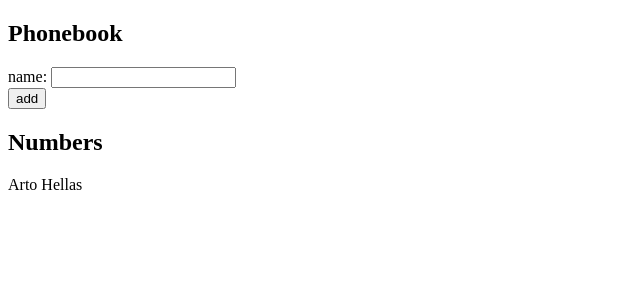
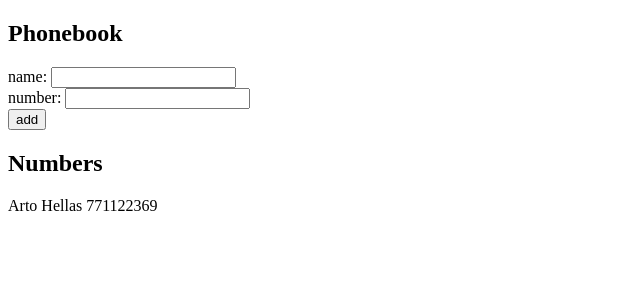
Before and after one commit to PasiduRanasinghe/FullstackOpen-Exercises, a React (Vite) app in the folder part2/phonebook/: page / in a window 1280 px wide. Shown: the top 300 px of the page, without its empty margins (0-640 px from the left). Built offline with nearby package versions, Linux system fonts and the light colour scheme.

Commit message:
Exercise 2.7

```diff
--- a/part2/phonebook/src/App.jsx
+++ b/part2/phonebook/src/App.jsx
@@ -1,17 +1,22 @@
 import { useState } from "react";
 
 const App = () => {
-  const [persons, setPersons] = useState([{ name: "Arto Hellas" }]);
+  const [persons, setPersons] = useState([{ name: "Arto Hellas", number: 771122369 }]);
   const [newName, setNewName] = useState("");
-  //check for matches and return true if there is a match
+  const [newNumber, setNewNumber] = useState();
+  //check for name matches and return true if there is a match
   const checkPersonsMatches = (name) => {
     const hasMatch = persons.some((person) => person.name === name);
     return hasMatch;
   };
 
-  //handle input element data
-  const handleOnchangeInput = (event) => {
+  //handle input element data name
+  const handleOnchangeInputName = (event) => {
     setNewName(event.target.value);
+  };
+  //handle input element data number
+  const handleOnchangeInputNumber = (event) => {
+    setNewNumber(event.target.value);
   };
 
   //handle the add button click and add value to the array
@@ -20,16 +25,20 @@ const App = () => {
     if (checkPersonsMatches(newName)) {
       window.alert(`${newName} is already added to phonebook`);
     } else {
-      setPersons([...persons, { name: newName }]);
+      setPersons([...persons, { name: newName, number: newNumber }]);
     }
     setNewName("");//clear the input element value
+    setNewNumber("");//clear the input element value
   };
   return (
     <div>
       <h2>Phonebook</h2>
       <form onSubmit={handleSubmit}>
         <div>
-          name: <input value={newName} onChange={handleOnchangeInput} />
+          name: <input required value={newName} onChange={handleOnchangeInputName} />
+        </div>
+        <div>
+          number: <input required type='number' value={newNumber} onChange={handleOnchangeInputNumber} />
         </div>
         <div>
           <button type="submit">add</button>
@@ -38,7 +47,7 @@ const App = () => {
       <h2>Numbers</h2>
       {/* display persons in persons array */}
       {persons.map((person) => (
-        <div key={person.name}>{person.name}</div>
+        <div key={person.name}>{person.name} {person.number}</div>
       ))}
     </div>
   );
```
